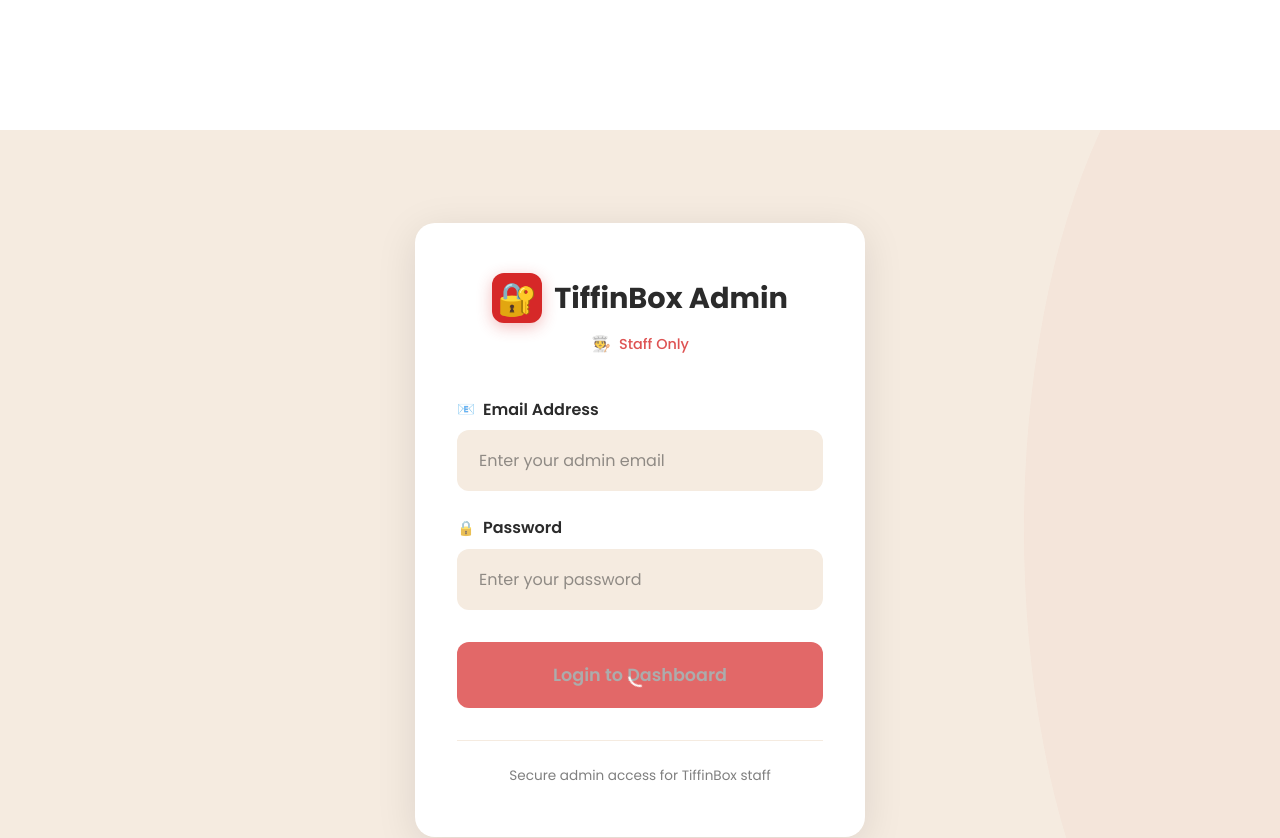
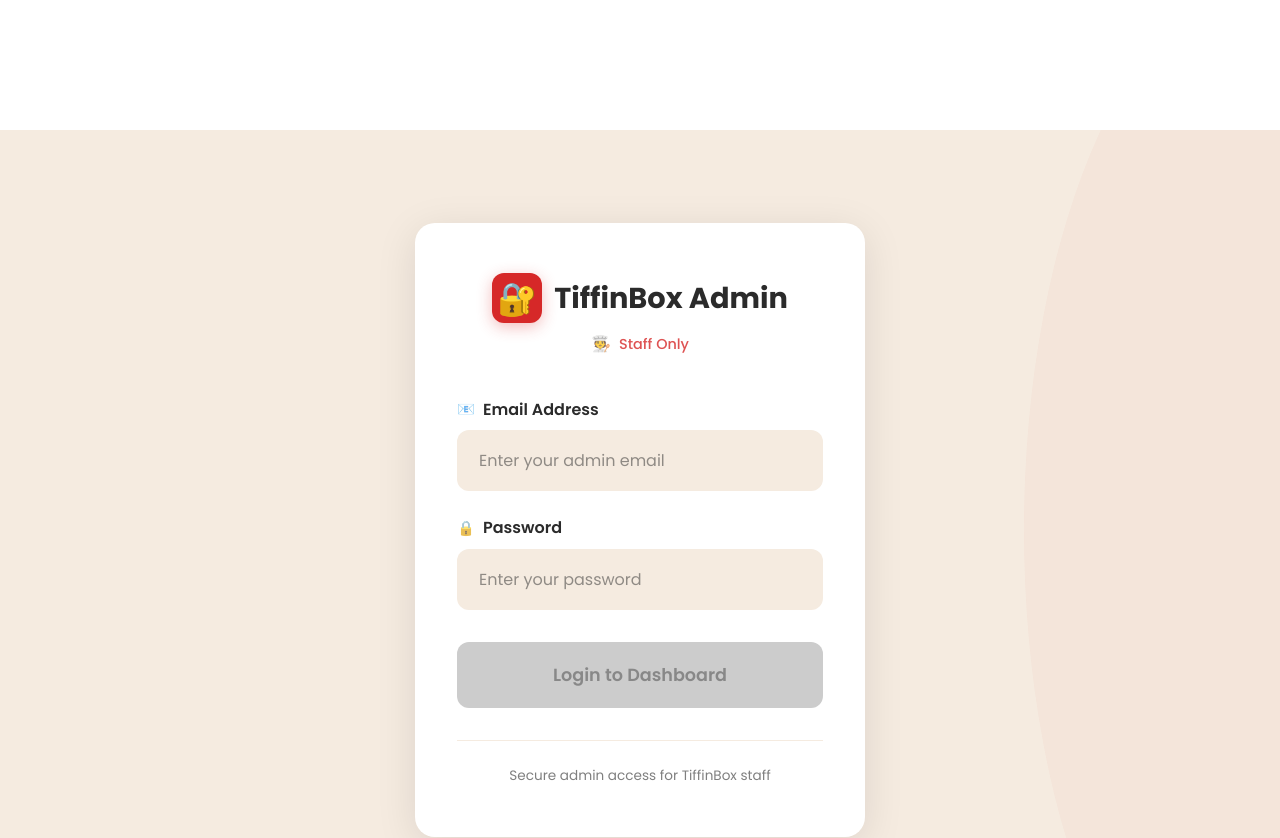
Before and after one commit to Shar1q-codes/tiffinbox, a React (Vite) app: page /admin/login in a window 1280 px wide. Shown: the top 838 px of the page. Built offline with nearby package versions, Linux system fonts and the light colour scheme; no server answers.

Commit message:
fix login button

```diff
--- a/src/pages/Admin/Login/AdminLogin.module.css
+++ b/src/pages/Admin/Login/AdminLogin.module.css
@@ -250,13 +250,13 @@
 }
 
 /* Loading State */
-.submitButton:disabled:not(.error) {
+.submitButton.loading {
   background: #d62828;
   opacity: 0.7;
   cursor: wait;
 }
 
-.submitButton:disabled:not(.error)::after {
+.submitButton.loading::after {
   content: '';
   position: absolute;
   top: 50%;
--- a/src/pages/Admin/Login/AdminLogin.tsx
+++ b/src/pages/Admin/Login/AdminLogin.tsx
@@ -142,7 +142,7 @@ const AdminLogin: React.FC = () => {
             {/* Submit Button */}
             <button
               type="submit"
-              className={styles.submitButton}
+              className={`${styles.submitButton} ${isLoading ? styles.loading : ''}`}
               disabled={!isFormValid || isLoading}
             >
               {isLoading ? 'Logging in...' : 'Login to Dashboard'}
```
